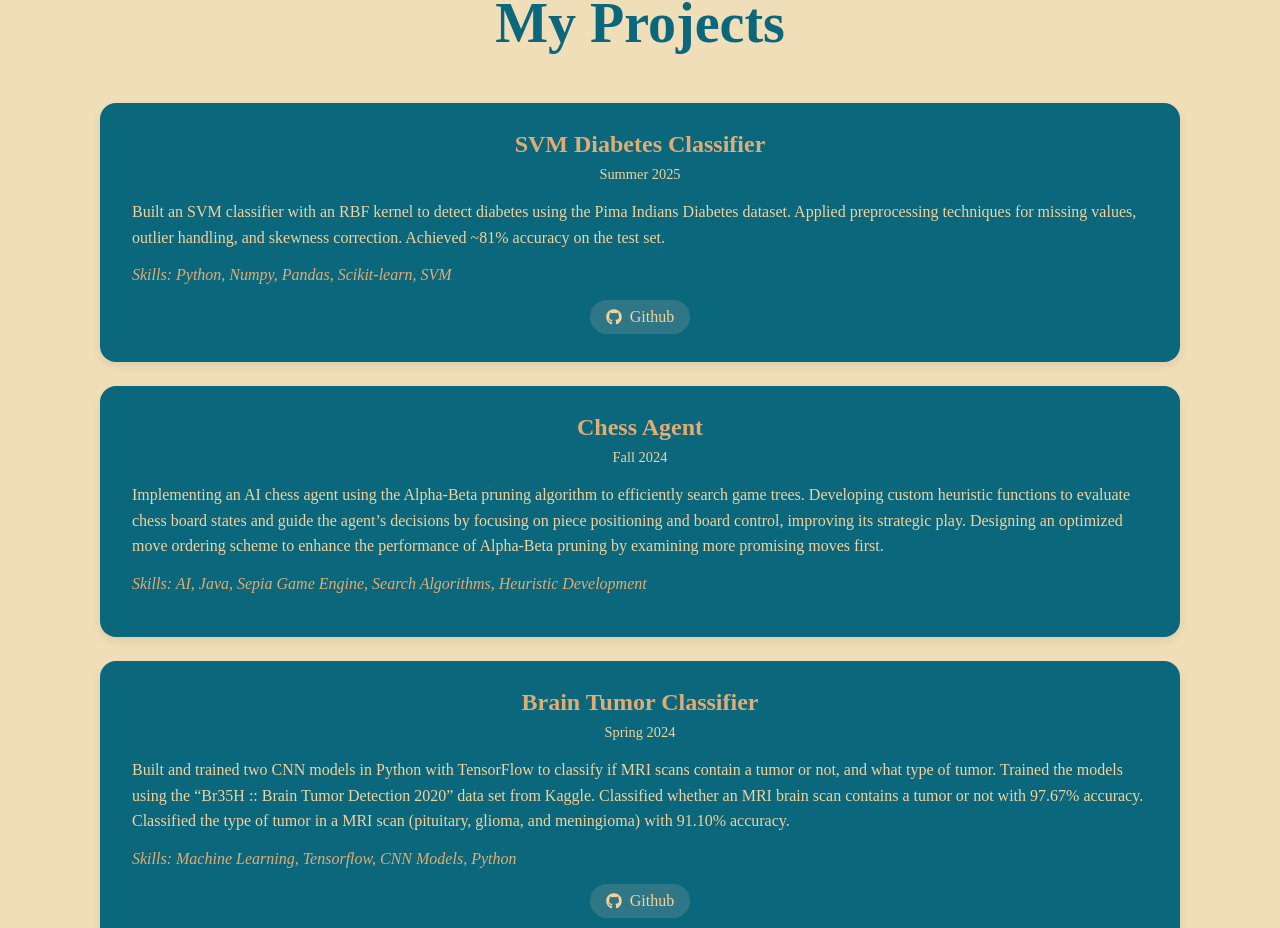
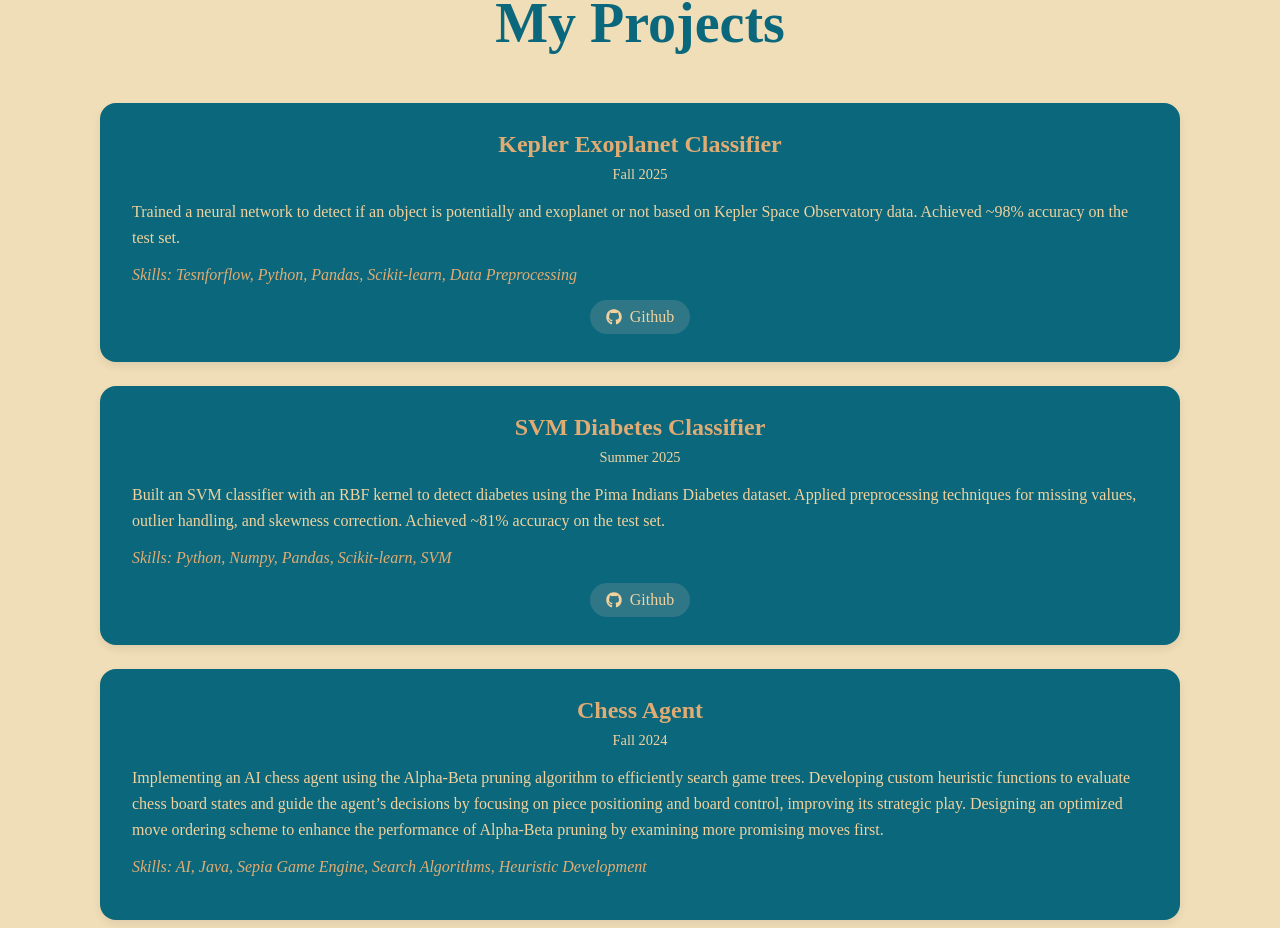
Before and after one commit to vedachari/vedachari.github.io, a React (Vite) app: page / in a window 1280 px wide. Shown: the part 1719-2647 px from the top of the page. Built offline with nearby package versions, Linux system fonts and the light colour scheme.

Commit message:
updated kepler project

```diff
--- a/src/data/projectsData.ts
+++ b/src/data/projectsData.ts
@@ -7,6 +7,14 @@ export interface Project {
 }
 
 export const projects: Project[] = [
+  {
+    name: "Kepler Exoplanet Classifier",
+    date: "Fall 2025",
+    description:
+      "Trained a neural network to detect if an object is potentially and exoplanet or not based on Kepler Space Observatory data. Achieved ~98% accuracy on the test set.",
+    skills:"Tesnforflow, Python, Pandas, Scikit-learn, Data Preprocessing",
+    url: "https://github.com/vedachari/kepler-exoplanet/tree/main"
+  },
   {
     name: "SVM Diabetes Classifier",
     date: "Summer 2025",
```
